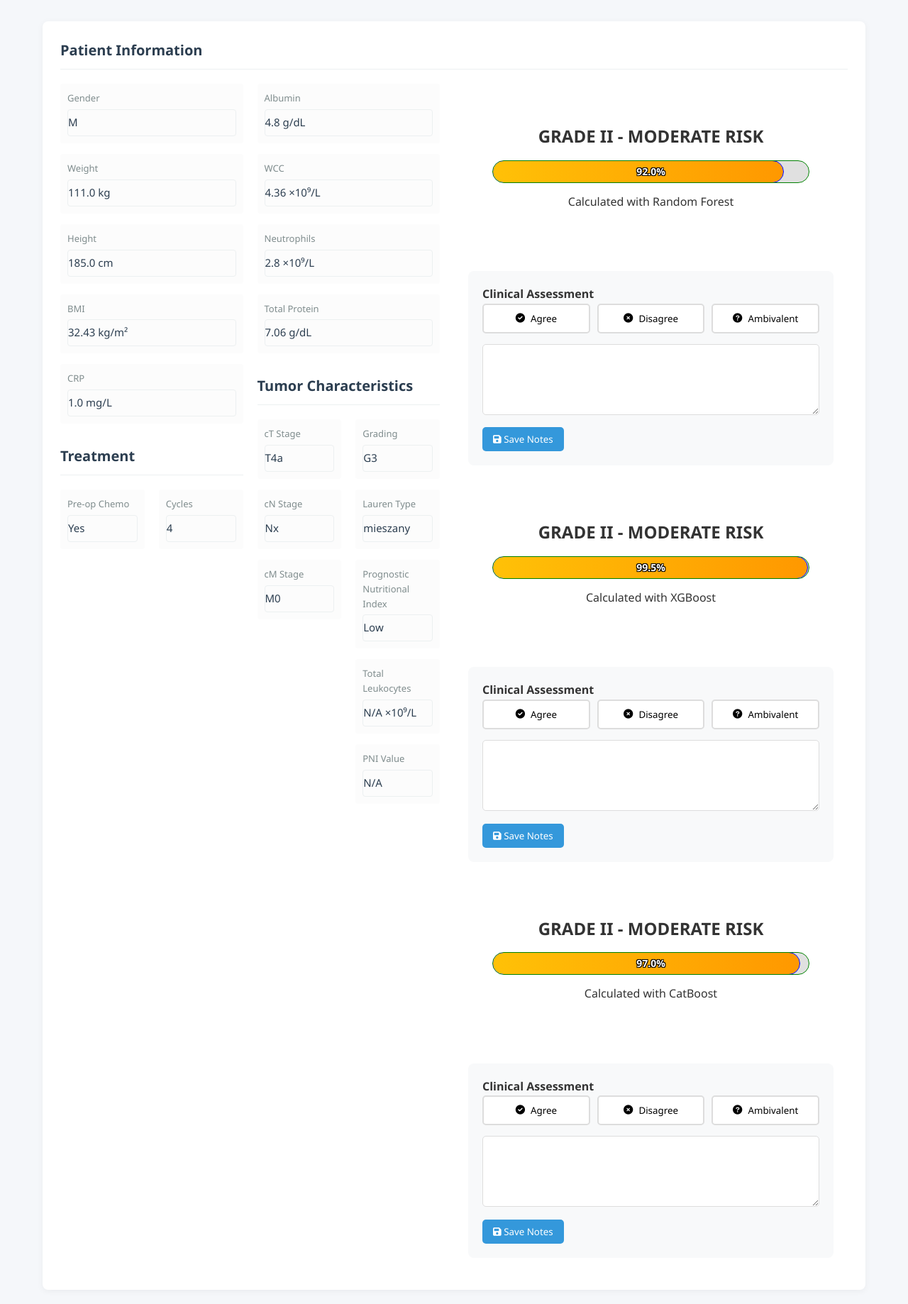
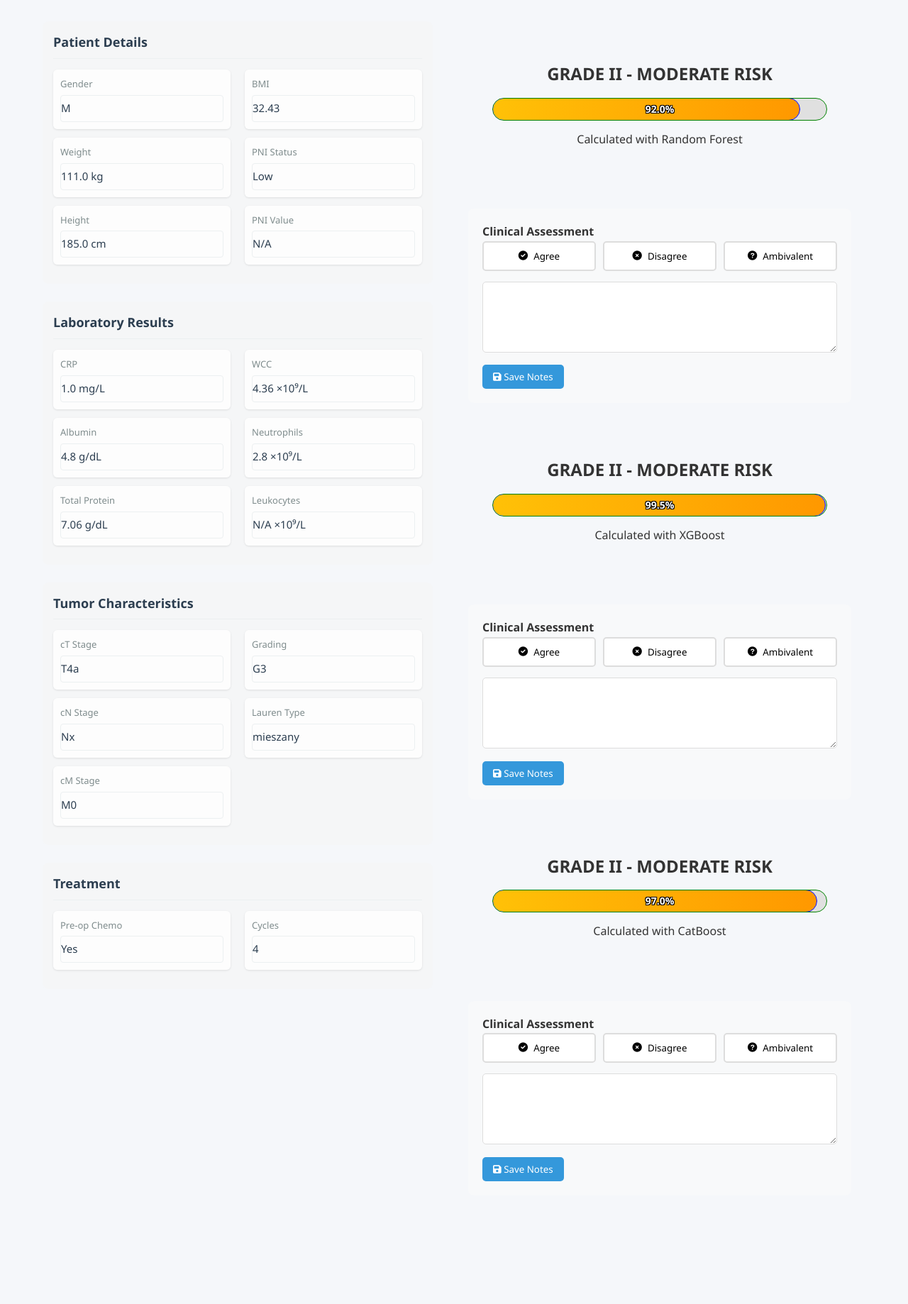
Before and after one commit to cthrudoc/cancermockup, a Flask app: page /patient/1 in a window 1280 px wide. Shown: the part 71-1909 px from the top of the page at 71% size. After the commit the page ends 1736 px from the top, so only its background shows below. Run offline with Flask 3, Linux system fonts and the light colour scheme.

Commit message:
Improved the interface slightly.

```diff
--- a/static/css/styles.css
+++ b/static/css/styles.css
@@ -797,3 +797,28 @@ h1 {
     display: flex;
     justify-content: space-between;
 }
+
+/* Add these to your existing styles */
+.data-section {
+    margin-bottom: 25px;
+    background: rgba(245, 245, 245, 0.5);
+    border-radius: 8px;
+    padding: 15px;
+}
+
+.data-section-title {
+    color: var(--primary-color);
+    font-size: 18px;
+    margin-bottom: 15px;
+    padding-bottom: 8px;
+    border-bottom: 1px solid var(--light-gray);
+}
+
+/* Enhance existing data-field style */
+.data-field {
+    margin-bottom: 12px;
+    padding: 10px;
+    background: rgba(255, 255, 255, 0.8);
+    border-radius: 6px;
+    box-shadow: 0 1px 3px rgba(0,0,0,0.1);
+}
--- a/templates/patient.html
+++ b/templates/patient.html
@@ -11,146 +11,127 @@
 </header>
 
 <div class="patient-profile">
-    <div class="profile-column patient-data">
-        <div class="section-title">
-            <h2>Patient Information</h2>
-        </div>
-
+    <div class="patient-data">
+    <!-- Personal & Biometrics Section -->
+        <div class="data-section">
+        <h3 class="data-section-title">Patient Details</h3>
         <div class="data-columns">
-
-
-
-            <!-- Left Sub-Column -->
             <div class="data-subcolumn">
                 <div class="data-field">
                     <label>Gender</label>
                     <div class="editable-field">{{ patient.gender }}</div>
                 </div>
-
                 <div class="data-field">
                     <label>Weight</label>
                     <div class="editable-field">{{ patient.weight }} kg</div>
                 </div>
-
                 <div class="data-field">
                     <label>Height</label>
                     <div class="editable-field">{{ patient.height }} cm</div>
                 </div>
-
+            </div>
+            <div class="data-subcolumn">
                 <div class="data-field">
                     <label>BMI</label>
-                    <div class="editable-field">{{ patient.bmi }} kg/m²</div>
+                    <div class="editable-field">{{ patient.bmi }}</div>
                 </div>
+                <div class="data-field">
+                    <label>PNI Status</label>
+                    <div class="editable-field">{{ "High" if patient.PNI else "Low" }}</div>
+                </div>
+                <div class="data-field">
+                    <label>PNI Value</label>
+                    <div class="editable-field">{{ patient.pni_float or 'N/A' }}</div>
+                </div>
+            </div>
+        </div>
+    </div>
 
+    <!-- Lab Results Section -->
+    <div class="data-section">
+        <h3 class="data-section-title">Laboratory Results</h3>
+        <div class="data-columns">
+            <div class="data-subcolumn">
                 <div class="data-field">
                     <label>CRP</label>
                     <div class="editable-field">{{ patient.CRP }} mg/L</div>
                 </div>
-
-
-                        <div class="section-title" style="margin-top: 30px;">
-                            <h2>Treatment</h2>
-                        </div>
-
-                        <div class="data-columns">
-                            <div class="data-subcolumn">
-                                <div class="data-field">
-                                    <label>Pre-op Chemo</label>
-                                    <div class="editable-field">{{ "Yes" if patient.CTH_preop == "tak" else "No" }}</div>
-                                </div>
-                            </div>
-
-                            <div class="data-subcolumn">
-                                <div class="data-field">
-                                    <label>Cycles</label>
-                                    <div class="editable-field">{{ patient.cycles_number }}</div>
-                                </div>
-                            </div>
-                        </div>
-
-            </div>
-
-
-
-            <!-- Right Sub-Column -->
-            <div class="data-subcolumn">
                 <div class="data-field">
                     <label>Albumin</label>
                     <div class="editable-field">{{ patient.Alb }} g/dL</div>
                 </div>
-
+                <div class="data-field">
+                    <label>Total Protein</label>
+                    <div class="editable-field">{{ patient.total_protein }} g/dL</div>
+                </div>
+            </div>
+            <div class="data-subcolumn">
                 <div class="data-field">
                     <label>WCC</label>
                     <div class="editable-field">{{ patient.WCC }} ×10⁹/L</div>
                 </div>
-
                 <div class="data-field">
                     <label>Neutrophils</label>
                     <div class="editable-field">{{ patient.NEU }} ×10⁹/L</div>
                 </div>
+                <div class="data-field">
+                    <label>Leukocytes</label>
+                    <div class="editable-field">{{ patient.leukocytes or 'N/A' }} ×10⁹/L</div>
+                </div>
+            </div>
+        </div>
+    </div>
 
+    <!-- Tumor Characteristics -->
+    <div class="data-section">
+        <h3 class="data-section-title">Tumor Characteristics</h3>
+        <div class="data-columns">
+            <div class="data-subcolumn">
                 <div class="data-field">
-                    <label>Total Protein</label>
-                    <div class="editable-field">{{ patient.total_protein }} g/dL</div>
+                    <label>cT Stage</label>
+                    <div class="editable-field">{{ patient.pT }}</div>
                 </div>
+                <div class="data-field">
+                    <label>cN Stage</label>
+                    <div class="editable-field">{{ patient.pN }}</div>
+                </div>
+                <div class="data-field">
+                    <label>cM Stage</label>
+                    <div class="editable-field">{{ patient.pM }}</div>
+                </div>
+            </div>
+            <div class="data-subcolumn">
+                <div class="data-field">
+                    <label>Grading</label>
+                    <div class="editable-field">{{ patient.GRADING }}</div>
+                </div>
+                <div class="data-field">
+                    <label>Lauren Type</label>
+                    <div class="editable-field">{{ patient.Lauren }}</div>
+                </div>
+            </div>
+        </div>
+    </div>
 
-
-                <div class="section-title" style="margin-top: 30px;">
-                    <h2>Tumor Characteristics</h2>
+    <!-- Treatment -->
+    <div class="data-section">
+        <h3 class="data-section-title">Treatment</h3>
+        <div class="data-columns">
+            <div class="data-subcolumn">
+                <div class="data-field">
+                    <label>Pre-op Chemo</label>
+                    <div class="editable-field">{{ "Yes" if patient.CTH_preop == "tak" else "No" }}</div>
                 </div>
-
-                <div class="data-columns">
-                    <div class="data-subcolumn">
-                        <div class="data-field">
-                            <label>cT Stage</label>
-                            <div class="editable-field">{{ patient.pT }}</div>
-                        </div>
-
-                        <div class="data-field">
-                            <label>cN Stage</label>
-                            <div class="editable-field">{{ patient.pN }}</div>
-                        </div>
-
-                        <div class="data-field">
-                            <label>cM Stage</label>
-                            <div class="editable-field">{{ patient.pM }}</div>
-                        </div>
-                    </div>
-
-                    <div class="data-subcolumn">
-                        <div class="data-field">
-                            <label>Grading</label>
-                            <div class="editable-field">{{ patient.GRADING }}</div>
-                        </div>
-
-                        <div class="data-field">
-                            <label>Lauren Type</label>
-                            <div class="editable-field">{{ patient.Lauren }}</div>
-                        </div>
-
-                        <div class="data-field">
-                            <label>Prognostic Nutritional Index</label>
-                            <div class="editable-field">{{ "High" if patient.PNI else "Low" }}</div>
-                        </div>
-
-                        <div class="data-field">
-                            <label>Total Leukocytes</label>
-                            <div class="editable-field">
-                                {{ patient.leukocytes if patient.leukocytes else 'N/A' }} ×10⁹/L
-                            </div>
-                        </div>
-
-                        <div class="data-field">
-                            <label>PNI Value</label>
-                            <div class="editable-field">
-                                {{ patient.pni_float if patient.pni_float else 'N/A' }}
-                            </div>
-                        </div>
-
-                    </div>
+            </div>
+            <div class="data-subcolumn">
+                <div class="data-field">
+                    <label>Cycles</label>
+                    <div class="editable-field">{{ patient.cycles_number }}</div>
                 </div>
-
             </div>
+        </div>
+    </div>
+</div>
 
             <!-- Right Column (Prediction) -->
             <div class="prediction-data">
```
Also changed, not shown: templates/new_patient.html (+13 -1 lines), instance/cancer_ops.db.
